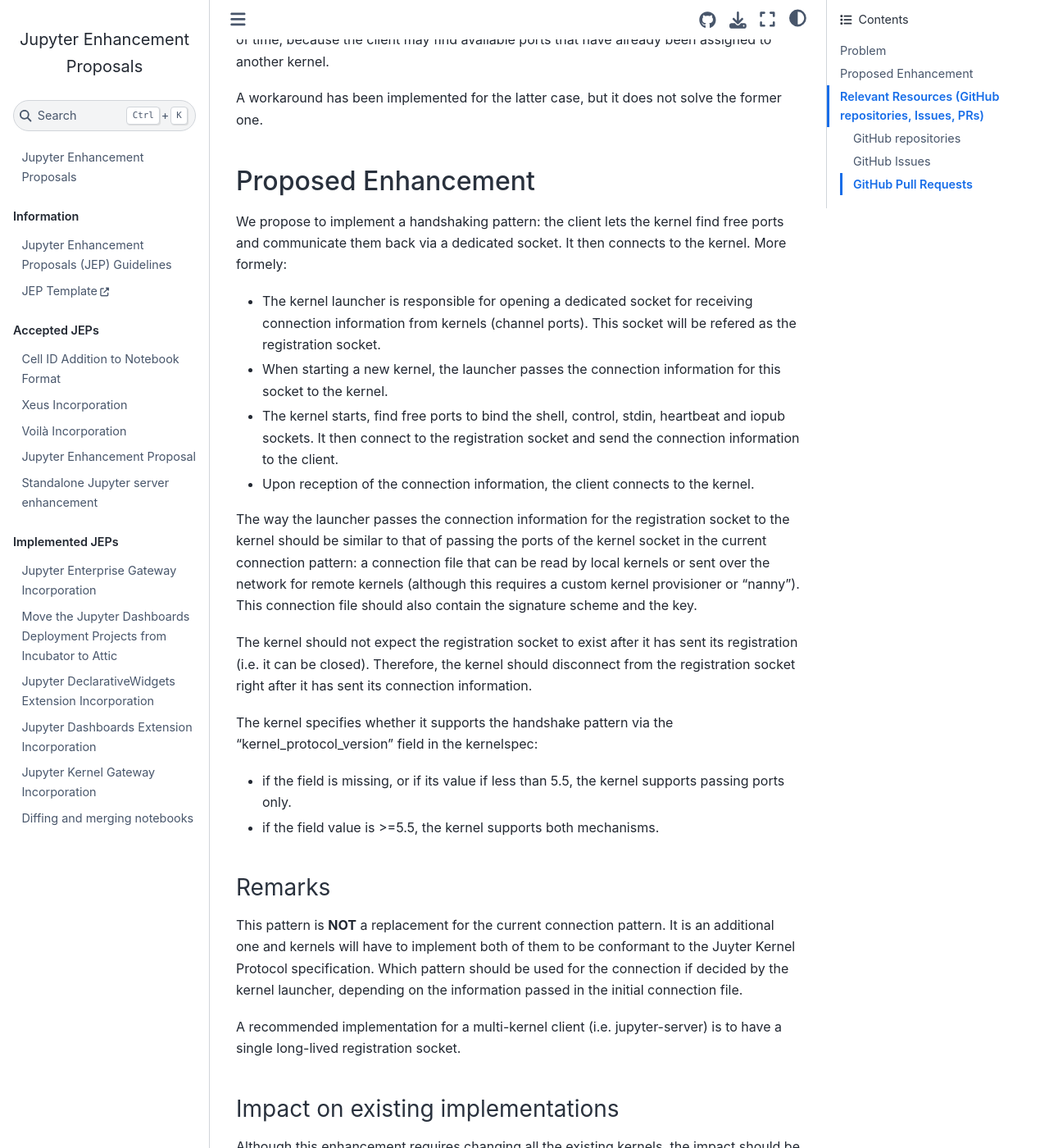
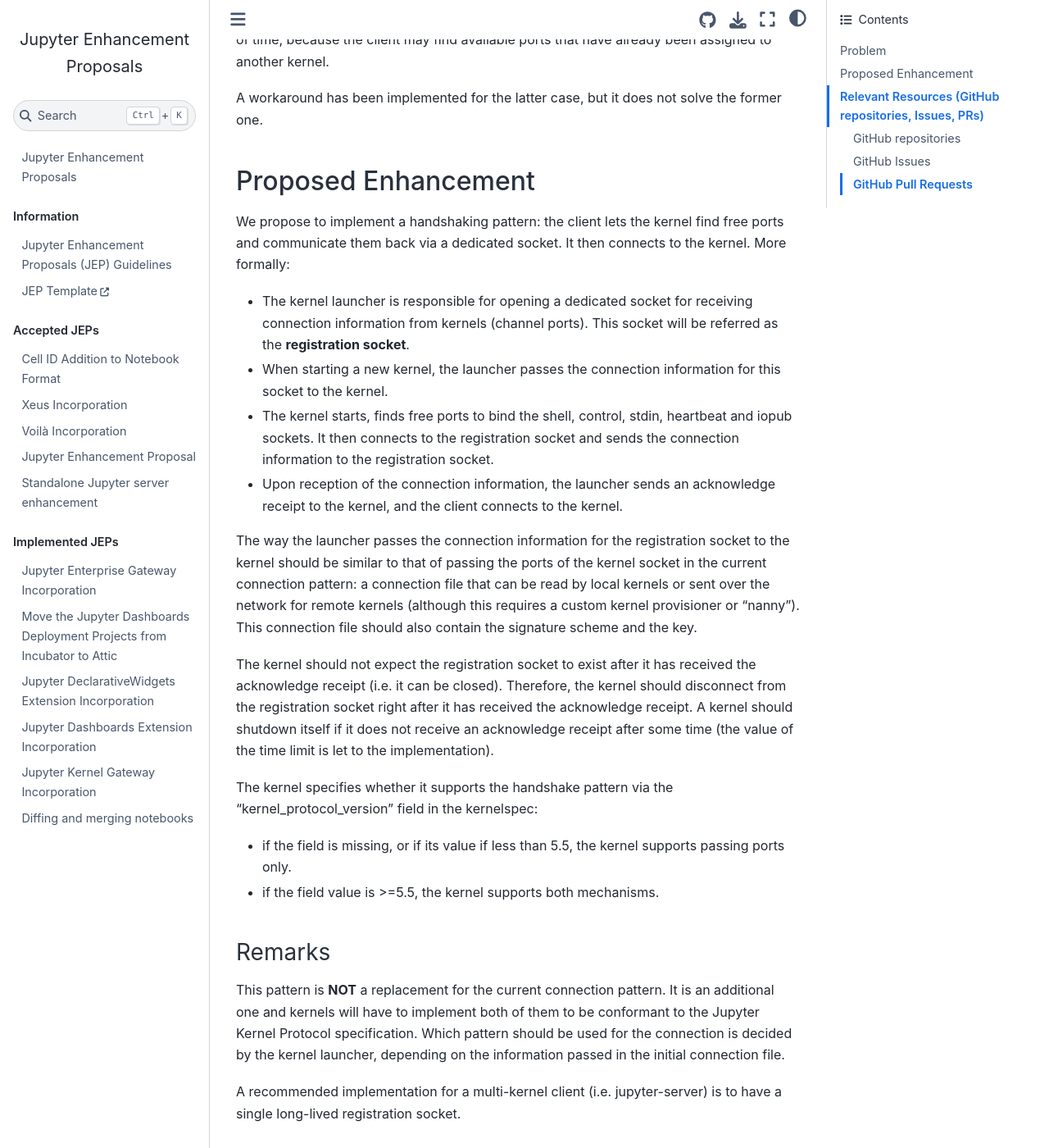
Before and after one commit to jupyter/enhancement-proposals, a Jupyter Book: the page built from jupyter-handshaking/jupyter-handshaking.md, in a window 1280 px wide and 1400 px high, scrolled down 286 px. Shown: the whole window at 82% size. Built offline with Jupyter Book 1.0.4 settings and Sphinx 7.4.7 and the Sphinx Book theme 1.1.4, drawn with Linux system fonts in a browser that asks for light colours.

Commit message:
Changes according to review

```diff
--- a/jupyter-handshaking/jupyter-handshaking.md
+++ b/jupyter-handshaking/jupyter-handshaking.md
@@ -8,16 +8,16 @@
 
 ## Proposed Enhancement
 
-We propose to implement a handshaking pattern: the client lets the kernel find free ports and communicate them back via a dedicated socket. It then connects to the kernel. More formely:
+We propose to implement a handshaking pattern: the client lets the kernel find free ports and communicate them back via a dedicated socket. It then connects to the kernel. More formally:
 
-- The kernel launcher is responsible for opening a dedicated socket for receiving connection information from kernels (channel ports). This socket will be refered as the registration socket.
+- The kernel launcher is responsible for opening a dedicated socket for receiving connection information from kernels (channel ports). This socket will be referred as the **registration socket**.
 - When starting a new kernel, the launcher passes the connection information for this socket to the kernel.
-- The kernel starts, find free ports to bind the shell, control, stdin, heartbeat and iopub sockets. It then connect to the registration socket and send the connection information to the client.
-- Upon reception of the connection information, the client connects to the kernel.
+- The kernel starts, finds free ports to bind the shell, control, stdin, heartbeat and iopub sockets. It then connects to the registration socket and sends the connection information to the registration socket.
+- Upon reception of the connection information, the launcher sends an acknowledge receipt to the kernel, and the client connects to the kernel.
 
 The way the launcher passes the connection information for the registration socket to the kernel should be similar to that of passing the ports of the kernel socket in the current connection pattern: a connection file that can be read by local kernels or sent over the network for remote kernels (although this requires a custom kernel provisioner or "nanny"). This connection file should also contain the signature scheme and the key.
 
-The kernel should not expect the registration socket to exist after it has sent its registration (i.e. it can be closed). Therefore, the kernel should disconnect from the registration socket right after it has sent its connection information.
+The kernel should not expect the registration socket to exist after it has received the acknowledge receipt (i.e. it can be closed). Therefore, the kernel should disconnect from the registration socket right after it has received the acknowledge receipt. A kernel should shutdown itself if it does not receive an acknowledge receipt after some time (the value of the time limit is let to the implementation).
 
 The kernel specifies whether it supports the handshake pattern via the "kernel_protocol_version" field in the kernelspec:
 - if the field is missing, or if its value if less than 5.5, the kernel supports passing ports only.
@@ -25,7 +25,7 @@
 
 ### Remarks
 
-This pattern is **NOT** a replacement for the current connection pattern. It is an additional one and kernels will have to implement both of them to be conformant to the Juyter Kernel Protocol specification. Which pattern should be used for the connection if decided by the kernel launcher, depending on the information passed in the initial connection file.
+This pattern is **NOT** a replacement for the current connection pattern. It is an additional one and kernels will have to implement both of them to be conformant to the Jupyter Kernel Protocol specification. Which pattern should be used for the connection is decided by the kernel launcher, depending on the information passed in the initial connection file.
 
 
 A recommended implementation for a multi-kernel client (i.e. jupyter-server) is to have a single long-lived registration socket.
```
